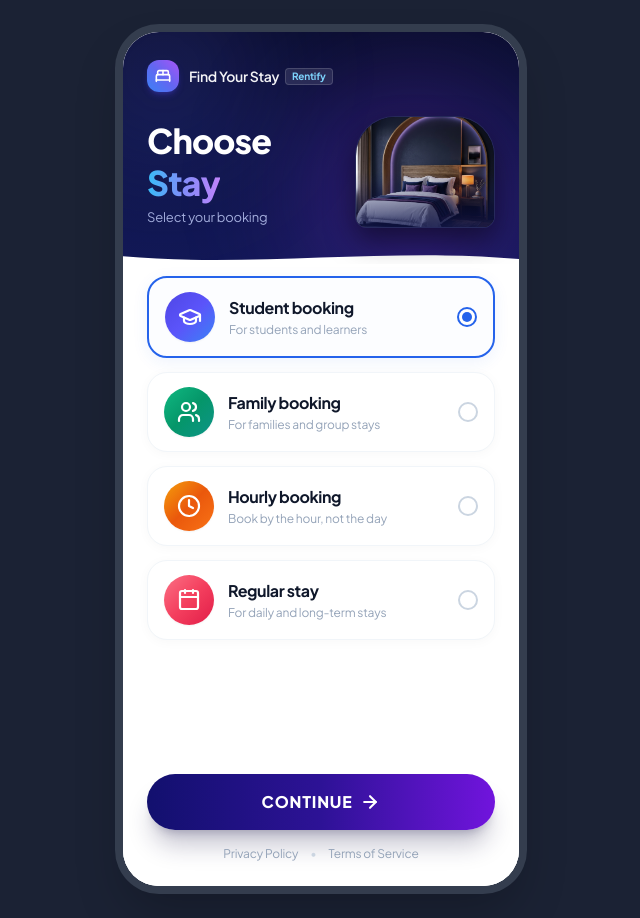
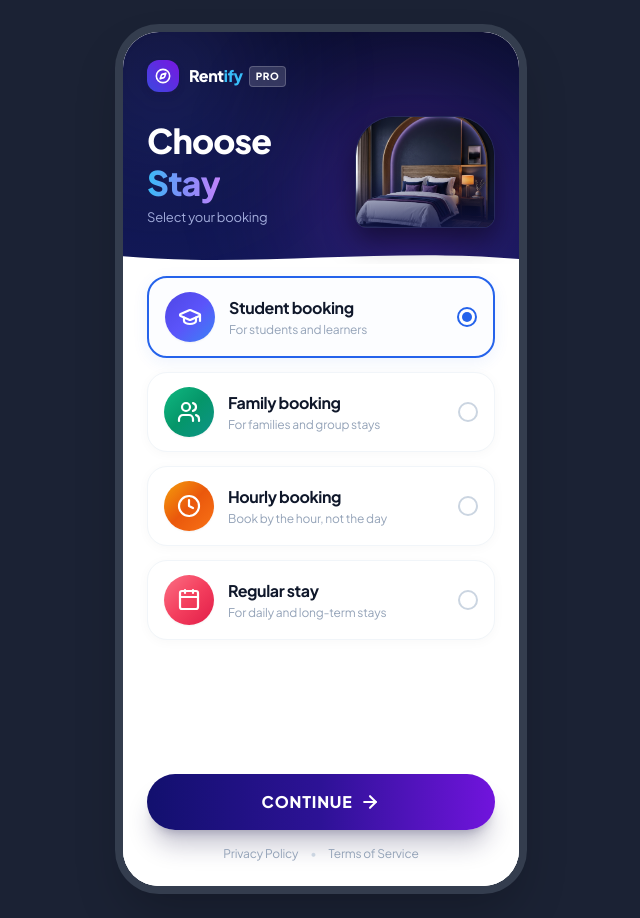
Before and after one commit to shubham6369/rentify, a Next.js app: page / in a window 1280 px wide. Both pictures are taken after a click on the button "Skip". Shown: the whole page, without its empty margins (319-959 px from the left). Built offline with nearby package versions, Linux system fonts and the light colour scheme.

Commit message:
fix(brand): remove awkward whitespace gap between Rent and ify in brand name

```diff
--- a/src/app/page.tsx
+++ b/src/app/page.tsx
@@ -13,7 +13,8 @@ import {
   Users,
   Clock,
   Calendar,
-  Sparkles
+  Sparkles,
+  Compass
 } from 'lucide-react';
 
 interface OptionItem {
@@ -175,11 +176,8 @@ function HomeFlowContent() {
 
               {/* Brand Name: Rentify */}
               <div className="flex items-center justify-center">
-                <span className="text-4xl sm:text-[42px] font-extrabold tracking-tight text-white drop-shadow-sm">
-                  Rent
-                </span>
-                <span className="text-4xl sm:text-[42px] font-extrabold tracking-tight text-[#44c4ff] drop-shadow-sm">
-                  ify
+                <span className="text-4xl sm:text-[42px] font-black tracking-tight text-white drop-shadow-sm select-none">
+                  Rent<span className="text-[#38bdf8]">ify</span>
                 </span>
               </div>
 
@@ -219,12 +217,12 @@ function HomeFlowContent() {
           <div className="flex-1 bg-white flex flex-col justify-between p-6 sm:p-7 animate-fade-in select-none">
             {/* Top Brand / Skip */}
             <div className="pt-2 flex items-center justify-between">
-              <div className="flex items-center gap-1.5">
-                <span className="text-base font-extrabold tracking-tight text-slate-900">
-                  Rent
-                </span>
-                <span className="text-base font-extrabold tracking-tight text-[#1877f2]">
-                  ify
+              <div className="flex items-center gap-2">
+                <div className="w-7 h-7 rounded-lg bg-gradient-to-tr from-[#3b49df] to-[#7916e2] flex items-center justify-center text-white shadow-xs">
+                  <Compass className="w-4 h-4" />
+                </div>
+                <span className="text-lg font-black tracking-tight text-slate-900 select-none">
+                  Rent<span className="text-[#3b49df]">ify</span>
                 </span>
               </div>
               <button
@@ -314,15 +312,15 @@ function HomeFlowContent() {
               <div className="relative z-10 flex items-center justify-between mb-5">
                 {/* Logo + Brand (Rentify / Find Your Stay) */}
                 <div className="flex items-center gap-2.5">
-                  <div className="w-8 h-8 rounded-xl bg-gradient-to-tr from-[#3b82f6] via-[#6366f1] to-[#a855f7] flex items-center justify-center shadow-md shadow-indigo-600/30">
-                    <BedDouble className="w-4 h-4 text-white" strokeWidth={2.4} />
+                  <div className="w-8 h-8 rounded-xl bg-gradient-to-tr from-[#3b49df] to-[#7916e2] flex items-center justify-center shadow-md shadow-indigo-950/40 text-white">
+                    <Compass className="w-4 h-4 text-white" strokeWidth={2.4} />
                   </div>
                   <div className="flex items-center gap-1.5">
-                    <span className="text-sm font-semibold tracking-tight text-white/95">
-                      Find Your Stay
+                    <span className="text-base font-black tracking-tight text-white">
+                      Rent<span className="text-[#38bdf8]">ify</span>
                     </span>
-                    <span className="text-[10px] font-bold px-1.5 py-0.2 bg-white/10 text-sky-300 rounded border border-white/15">
-                      Rentify
+                    <span className="text-[10px] font-black uppercase tracking-wider px-1.5 py-0.5 bg-white/15 text-white rounded border border-white/20">
+                      PRO
                     </span>
                   </div>
                 </div>
```
